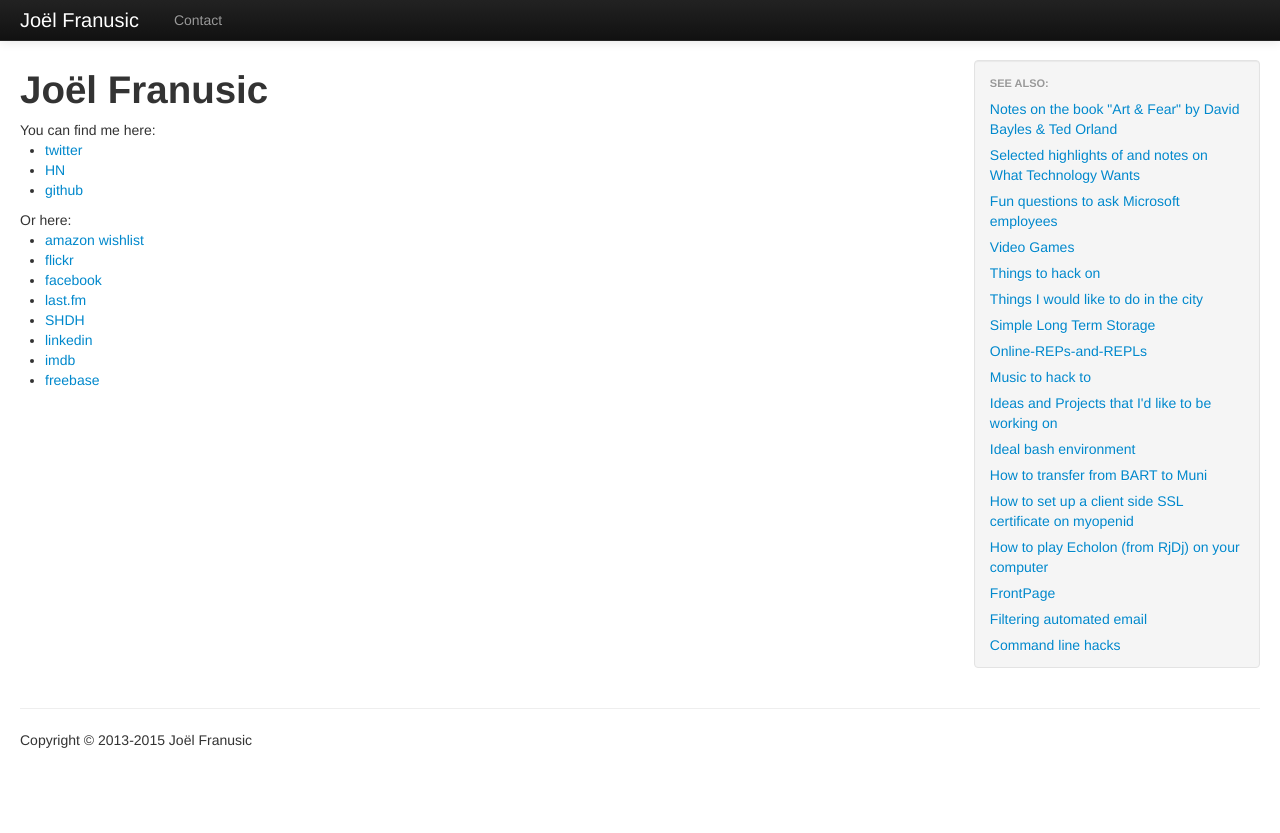
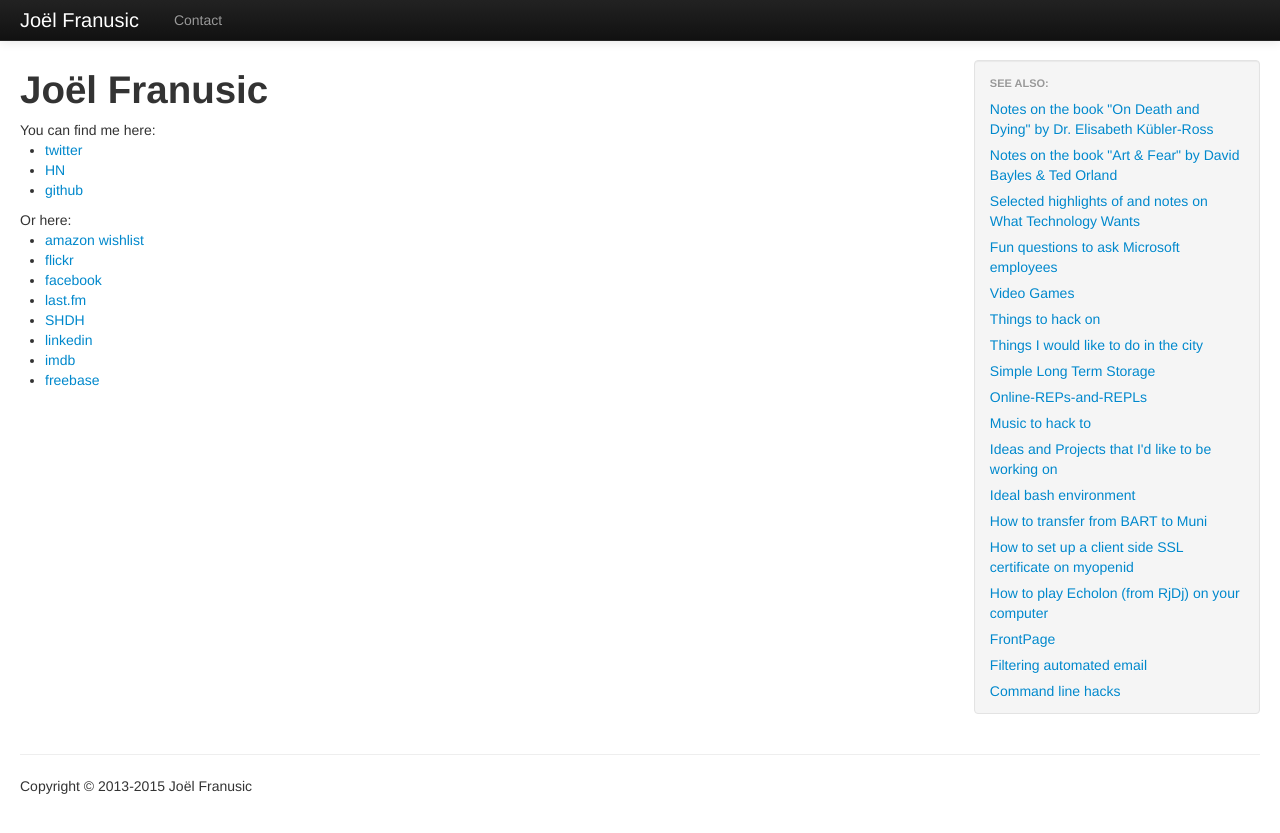
Before and after one commit to jpf/jpf.github.io, a Jekyll site: the page built from index.html, in a window 1280 px wide. Shown: the top 833 px of the page. Built offline with Jekyll 4.4.1, drawn with Linux system fonts in a browser that asks for light colours; nearby versions of some CDN libraries.

Commit message:
add notes for "On Death and Dying"

```diff
--- a/_layouts/review.html
+++ b/_layouts/review.html
@@ -10,6 +10,7 @@
     <meta name="author" content="Joël Franusic">
     <!-- Le styles -->
     <link href="/css/bootstrap.css" rel="stylesheet">
+    <link href="/css/book_notes.css" rel="stylesheet">
     <style>
       body { padding-top: 60px; /* 60px to make the container go all the way
       to the bottom of the topbar */ }
@@ -41,6 +42,11 @@
         font-family: Georgia,Palatino,"Times New Roman",serif;
         font-size: 1.25em;
       }
+
+      .clipping > .content {
+        font-size: 1em;
+        font-style: italic;
+      }
     </style>
     <link href="/css/bootstrap-responsive.css" rel="stylesheet">
     <!-- Le HTML5 shim, for IE6-8 support of HTML5 elements -->
--- /dev/null
+++ b/_posts/2015-03-23-notes-for-on-death-and-dying.md
@@ -0,0 +1,582 @@
+---
+title: Notes on the book "On Death and Dying" by Dr. Elisabeth Kübler-Ross
+layout: review
+---
+
+
+<div class="clipping">
+<span class="content">
+<p class="highlight">Death belongs to life as birth does. The walk is in the raising of the foot as in the laying of it down.</p>
+</span>
+<span class="information">
+<span class="page">Page:
+<ul><li>269</li></ul>
+</span>
+<span class="location">Location:
+<ul><li>4647</li><li>4649</li></ul>
+</span>
+</span>
+</div>
+
+[On Death and Dying](http://www.amazon.com/gp/product/0684842238/ref=as_li_tl?ie=UTF8&camp=1789&creative=390957&creativeASIN=0684842238&linkCode=as2&tag=joelfran-20&linkId=TL5H4GUXRI6XLEAH)
+is a book that "brought about a radical restructuring of patients’ relationships with their doctors and other clinicians". If you've heard about the “[five stages of grief](https://en.wikipedia.org/wiki/K%C3%BCbler-Ross_model#Stages)", this book is where that model came from.
+
+Indeed, this book was so influential that, according to the introduction to my version of the book:
+
+<div class="clipping">
+<span class="content">
+<p class="highlight">by the late 1990s pain would become a “fifth vital sign” to be assessed in hospitals every time a patient’s temperature, pulse, blood pressure, and respirations were measured.</p>
+</span>
+<span class="information">
+<span class="location">Location:
+<ul><li>82</li><li>84</li></ul>
+</span>
+</span>
+</div>
+
+The best parts of this book are the many transcribed interviews that it contains. My highlights consist mostly of the comments or summaries that Kübler-Ross had on these interviews. However, the interviews themselves are what make the book.
+
+My highlights on this book fall into a few categories:
+
+1. Insights into the modern views of death
+2. The importance of facing our own mortality
+3. How to interact with the dying
+4. Closing thoughts from the author
+
+## Insights into the modern views of death
+
+<div class="clipping">
+<span class="content">
+<p class="highlight">The more we are making advancements in science, the more we seem to fear and deny the reality of death. How is this possible?</p>
+</span>
+<span class="information">
+<span class="location">Location:
+<ul>
+<li>243</li>
+<li>244</li>
+</ul>
+</span>
+</span>
+</div>
+
+<div class="clipping">
+<span class="content">
+<p class="highlight">I think there are many reasons for this flight away from facing death calmly. One of the most important facts is that dying nowadays is more gruesome in many ways, namely, more lonely, mechanical, and dehumanized;</p>
+</span>
+<span class="information">
+<span class="location">Location:
+<ul>
+<li>249</li>
+<li>250</li>
+</ul>
+</span>
+</span>
+</div>
+
+Another insight from the book, that I wasn't able to capture in a highlight, is that advances in science have made dying harder. It's more rare for someone to accept death in our modern age, because a "cure" could legitimacy be around the corner.
+
+<div class="clipping">
+<span class="content">
+<p class="highlight">In simple terms, in our unconscious mind we can only be killed; it is inconceivable to die of a natural cause or of old age. Therefore death in itself is associated with a bad act, a frightening happening, something that in itself calls for retribution and punishment.</p>
+</span>
+<span class="information">
+<span class="location">Location:
+<ul>
+<li>171</li>
+<li>172</li>
+</ul>
+</span>
+</span>
+</div>
+
+<div class="clipping">
+<span class="content">
+<p class="highlight">man has not basically changed. Death is still a fearful, frightening happening, and the fear of death is a universal fear even if we think we have mastered it on many levels. What has changed is our way of coping and dealing with death and dying and our dying patients.</p>
+</span>
+<span class="information">
+<span class="location">Location:
+<ul>
+<li>208</li>
+<li>210</li>
+</ul>
+</span>
+</span>
+</div>
+
+## The importance of facing our own mortality
+
+<div class="clipping">
+<span class="content">
+<p class="highlight">Each one of us has the need to avoid this issue, yet each one of us has to face it sooner or later. If all of us could make a start by contemplating the possibility of our own personal death, we may effect many things, most important of all the welfare of our patients, our families, and finally perhaps our nation.</p>
+</span>
+<span class="information">
+<span class="page">Page:
+<ul>
+<li>31</li>
+</ul>
+</span>
+<span class="location">Location:
+<ul>
+<li>380</li>
+<li>382</li>
+</ul>
+</span>
+</span>
+</div>
+
+
+<div class="clipping">
+	<span class="content">
+	<p class="highlight">It may be a blessing, therefore, to use the time of illness to think about death and dying in terms of ourselves, regardless of whether the patient will have to meet death or get an extension of life.</p>
+	</span>
+        <span class="information">
+          <span class="page">Page:
+            <ul>
+              <li>42</li>
+            </ul>
+          </span>
+          <span class="location">Location:
+            <ul>
+              <li>556</li>
+              <li>558</li>
+            </ul>
+          </span>
+        </span>
+     </div>
+
+<div class="clipping">
+	<span class="content">
+	<p class="highlight">If we are willing to take an honest look at ourselves, it can help us in our own growth and maturity. No work is better suited for this than the dealing with very sick, old, or dying patients.</p>
+	</span>
+        <span class="information">
+          <span class="page">Page:
+            <ul>
+              <li>62</li>
+            </ul>
+          </span>
+          <span class="location">Location:
+            <ul>
+              <li>845</li>
+              <li>846</li>
+            </ul>
+          </span>
+        </span>
+</div>
+
+<div class="clipping">
+	<span class="content">
+	<p class="highlight">After the occurrence of cancer he spared every moment to be with them, but by then, it seemed to be too late. His daughter was away at school and had her own friends. When she was small and needed and wanted him, he was too busy making money.</p>
+	</span>
+        <span class="information">
+          <span class="page">Page:
+            <ul>
+              <li>181</li>
+            </ul>
+          </span>
+          <span class="location">Location:
+            <ul>
+              <li>2975</li>
+              <li>2977</li>
+            </ul>
+          </span>
+        </span>
+</div>
+
+## How to interact with the dying
+
+
+<div class="clipping">
+	<span class="content">
+	<p class="highlight">let the relative talk, cry, or scream if necessary. Let them share and ventilate, but be available. The relative has a long time of mourning ahead of him, when the problems for the dead are solved.</p>
+	</span>
+        <span class="information">
+          <span class="page">Page:
+            <ul>
+              <li>186</li>
+            </ul>
+          </span>
+          <span class="location">Location:
+            <ul>
+              <li>3044</li>
+              <li>3046</li>
+            </ul>
+          </span>
+        </span>
+      </div>
+
+<div class="clipping">
+	<span class="content">
+	<p class="highlight">STUDENT: Do you feel very depressed when you’re alone? PATIENT: Yes, I kind of panic because I like people and I like to be around people and being with someone . . . I don’t know, when I’m alone all the problems come up. Sometimes you do feel more depressed when there’s nobody there to talk to.</p>
+	</span>
+        <span class="information">
+          <span class="page">Page:
+            <ul>
+              <li>208</li>
+            </ul>
+          </span>
+          <span class="location">Location:
+            <ul>
+              <li>3533</li>
+              <li>3536</li>
+            </ul>
+          </span>
+        </span>
+</div>
+
+<div class="clipping">
+	<span class="content">
+	<p class="highlight">The majority of patients welcomed a breakthrough of their defenses, were relieved when they did not have to play a game of superficial conversation when deep down they were so troubled with real or unrealistic fears.</p>
+	</span>
+        <span class="information">
+          <span class="page">Page:
+            <ul>
+              <li>259</li>
+            </ul>
+          </span>
+          <span class="location">Location:
+            <ul>
+              <li>4502</li>
+              <li>4504</li>
+            </ul>
+          </span>
+        </span>
+</div>
+
+<div class="clipping">
+	<span class="content">
+	<p class="highlight">The patients respond often with almost exaggerated appreciation to someone who cares and who takes a little time out. They are deprived of such kindnesses in a busy world of gadgets and numbers and it is not surprising, then, that a little touch of humanity elicits such an overwhelming response.</p>
+	</span>
+        <span class="information">
+          <span class="page">Page:
+            <ul>
+              <li>262</li>
+            </ul>
+          </span>
+          <span class="location">Location:
+            <ul>
+              <li>4550</li>
+              <li>4552</li>
+            </ul>
+          </span>
+        </span>
+</div>
+
+<div class="clipping">
+	<span class="content">
+	<p class="highlight">The fact that children are allowed to stay at home where a fatality has stricken and are included in the talk, discussions, and fears gives them the feeling that they are not alone in the grief and gives them the comfort of shared responsibility and shared mourning. It prepares them gradually and helps them view death as part of life, an experience which may help them grow and mature.</p>
+	</span>
+        <span class="information">
+          <span class="location">Location:
+            <ul>
+              <li>229</li>
+              <li>232</li>
+            </ul>
+          </span>
+        </span>
+      </div>
+
+I feel like this is true in the general case too:
+
+<div class="clipping">
+	<span class="content">
+	<p class="highlight">The tragedy is perhaps that we do not think of the reasons for patients’ anger and take it personally, when it has originally nothing or little to do with the people who become the target of the anger.</p>
+	</span>
+        <span class="information">
+          <span class="page">Page:
+            <ul>
+              <li>65</li>
+            </ul>
+          </span>
+          <span class="location">Location:
+            <ul>
+              <li>886</li>
+              <li>887</li>
+            </ul>
+          </span>
+        </span>
+</div>
+
+
+
+<div class="clipping">
+	<span class="content">
+	<p class="highlight">CHAPLAIN: It destroys the meaning of it. PATIENT: It isn’t right. I can’t beg somebody for something that I need.</p>
+	</span>
+        <span class="information">
+          <span class="page">Page:
+            <ul>
+              <li>89</li>
+            </ul>
+          </span>
+          <span class="location">Location:
+            <ul>
+              <li>1332</li>
+              <li>1333</li>
+            </ul>
+          </span>
+        </span>
+</div>
+
+<div class="clipping">
+	<span class="content">
+	<p class="highlight">Our initial reaction to sad people is usually to try to cheer them up, to tell them not to look at things so grimly or so hopelessly. We encourage them to look at the bright side of life, at all the colorful, positive things around them. This is often an expression of our own needs, our own inability to tolerate a long face over any extended period of time.</p>
+	</span>
+        <span class="information">
+          <span class="page">Page:
+            <ul>
+              <li>99</li>
+            </ul>
+          </span>
+          <span class="location">Location:
+            <ul>
+              <li>1452</li>
+              <li>1454</li>
+            </ul>
+          </span>
+        </span>
+</div>
+
+
+<div class="clipping">
+	<span class="content">
+	<p class="highlight">this type of depression is necessary and beneficial if the patient is to die in a stage of acceptance and peace. Only patients who have been able to work through their anguish and anxieties are able to achieve this stage.</p>
+	</span>
+        <span class="information">
+          <span class="page">Page:
+            <ul>
+              <li>100</li>
+            </ul>
+          </span>
+          <span class="location">Location:
+            <ul>
+              <li>1476</li>
+              <li>1478</li>
+            </ul>
+          </span>
+        </span>
+</div>
+
+The people taking care of the dying also need to take time to themselves:
+
+
+<div class="clipping">
+	<span class="content">
+	<p class="highlight">I think it is cruel to expect the constant presence of any one family member. Just as we have to breathe in and breathe out, people have to “recharge their batteries” outside the sickroom at times, live a normal life from time to time;</p>
+	</span>
+        <span class="information">
+          <span class="page">Page:
+            <ul>
+              <li>167</li>
+            </ul>
+          </span>
+          <span class="location">Location:
+            <ul>
+              <li>2738</li>
+              <li>2740</li>
+            </ul>
+          </span>
+        </span>
+</div>
+
+
+<div class="clipping">
+	<span class="content">
+	<p class="highlight">Just as the terminally ill patient cannot face death all the time, the family member cannot and should not exclude all other interactions for the sake of being with the patient exclusively.</p>
+	</span>
+        <span class="information">
+          <span class="page">Page:
+            <ul>
+              <li>167</li>
+            </ul>
+          </span>
+          <span class="location">Location:
+            <ul>
+              <li>2744</li>
+              <li>2745</li>
+            </ul>
+          </span>
+        </span>
+</div>
+
+<div class="clipping">
+	<span class="content">
+	<p class="highlight">When anger, resentment, and guilt can be worked through, the family will then go through a phase of preparatory grief, just as the dying person does. The more this grief can be expressed before death, the less unbearable it becomes afterward.</p>
+	</span>
+        <span class="information">
+          <span class="page">Page:
+            <ul>
+              <li>176</li>
+            </ul>
+          </span>
+          <span class="location">Location:
+            <ul>
+              <li>2893</li>
+              <li>2895</li>
+            </ul>
+          </span>
+        </span>
+</div>
+
+<div class="clipping">
+	<span class="content">
+	<p class="highlight">genuine emotions on the part of a member of the family are much easier to take than a make-believe mask which the patient can see through anyway and which means to him a disguise rather than a sharing of a sad situation.</p>
+	</span>
+        <span class="information">
+          <span class="page">Page:
+            <ul>
+              <li>177</li>
+            </ul>
+          </span>
+          <span class="location">Location:
+            <ul>
+              <li>2896</li>
+              <li>2898</li>
+            </ul>
+          </span>
+        </span>
+</div>
+
+## Closing thoughts from the author
+
+
+<div class="clipping">
+	<span class="content">
+	<p class="highlight">If we attempt to summarize briefly what these patients have taught us, the outstanding fact, to my mind, is that they are all aware of the seriousness of their illness whether they are told or not.</p>
+	</span>
+        <span class="information">
+          <span class="page">Page:
+            <ul>
+              <li>263</li>
+            </ul>
+          </span>
+          <span class="location">Location:
+            <ul>
+              <li>4566</li>
+              <li>4567</li>
+            </ul>
+          </span>
+        </span>
+</div>
+
+<div class="clipping">
+	<span class="content">
+	<p class="highlight">They wished to share with an understanding person some of their feelings, especially the ones of anger, rage, envy, guilt, and isolation.</p>
+	</span>
+        <span class="information">
+          <span class="page">Page:
+            <ul>
+              <li>263</li>
+            </ul>
+          </span>
+          <span class="location">Location:
+            <ul>
+              <li>4571</li>
+              <li>4572</li>
+            </ul>
+          </span>
+        </span>
+</div>
+
+
+<div class="clipping">
+	<span class="content">
+	<p class="highlight">All of our patients reacted to the bad news in almost identical ways, which is typical not only of the news of fatal illness but seems to be a human reaction to great and unexpected stress: namely, with shock and disbelief.</p>
+	</span>
+        <span class="information">
+          <span class="page">Page:
+            <ul>
+              <li>265</li>
+            </ul>
+          </span>
+          <span class="location">Location:
+            <ul>
+              <li>4579</li>
+              <li>4580</li>
+            </ul>
+          </span>
+        </span>
+</div>
+
+<div class="clipping">
+	<span class="content">
+	<p class="highlight">All of our patients reacted to the bad news in almost identical ways, which is typical not only of the news of fatal illness but seems to be a human reaction to great and unexpected stress: namely, with shock and disbelief.</p>
+	</span>
+        <span class="information">
+          <span class="page">Page:
+            <ul>
+              <li>265</li>
+            </ul>
+          </span>
+          <span class="location">Location:
+            <ul>
+              <li>4579</li>
+              <li>4580</li>
+            </ul>
+          </span>
+        </span>
+</div>
+
+<div class="clipping">
+	<span class="content">
+	<p class="highlight">When the environment was able to tolerate this anger without taking it personally, the patient was greatly helped in reaching a stage of temporary bargaining followed by depression, which is a stepping-stone towards final acceptance.</p>
+	</span>
+        <span class="information">
+          <span class="page">Page:
+            <ul>
+              <li>265</li>
+            </ul>
+          </span>
+          <span class="location">Location:
+            <ul>
+              <li>4584</li>
+              <li>4585</li>
+            </ul>
+          </span>
+        </span>
+</div>
+
+<div class="clipping">
+	<span class="content">
+	<p class="highlight">It appears that people who have gone through a life of suffering, hard work, and labor, who have raised their children and been gratified in their work, have shown greater ease in accepting death with peace and dignity compared to those who have been ambitiously controlling their environment, accumulating material goods, and a great number of social relationships but few meaningful interpersonal relationships which would have been available at the end of life.</p>
+	</span>
+        <span class="information">
+          <span class="page">Page:
+            <ul>
+              <li>266</li>
+            </ul>
+          </span>
+          <span class="location">Location:
+            <ul>
+              <li>4600</li>
+              <li>4603</li>
+            </ul>
+          </span>
+        </span>
+</div>
+
+<div class="clipping">
+	<span class="content">
+	<p class="highlight">Was it Montaigne who said that death is just a moment when dying ends?</p>
+	</span>
+        <span class="information">
+          <span class="page">Page:
+            <ul>
+              <li>268</li>
+            </ul>
+          </span>
+          <span class="location">Location:
+            <ul>
+              <li>4639</li>
+              <li>4640</li>
+            </ul>
+          </span>
+        </span>
+</div>
+
+## Comments? Suggestions?
+
+Please [contact me](/contact) if you have any comments on this book
+or on my notes thereof. Also, I'd love to know about other books, articles,
+videos, etc on these topics. Thanks!
+
+--[Joël Franusic](/)
```
Also changed, not shown: css/book_notes.css (+6 -4 lines).
